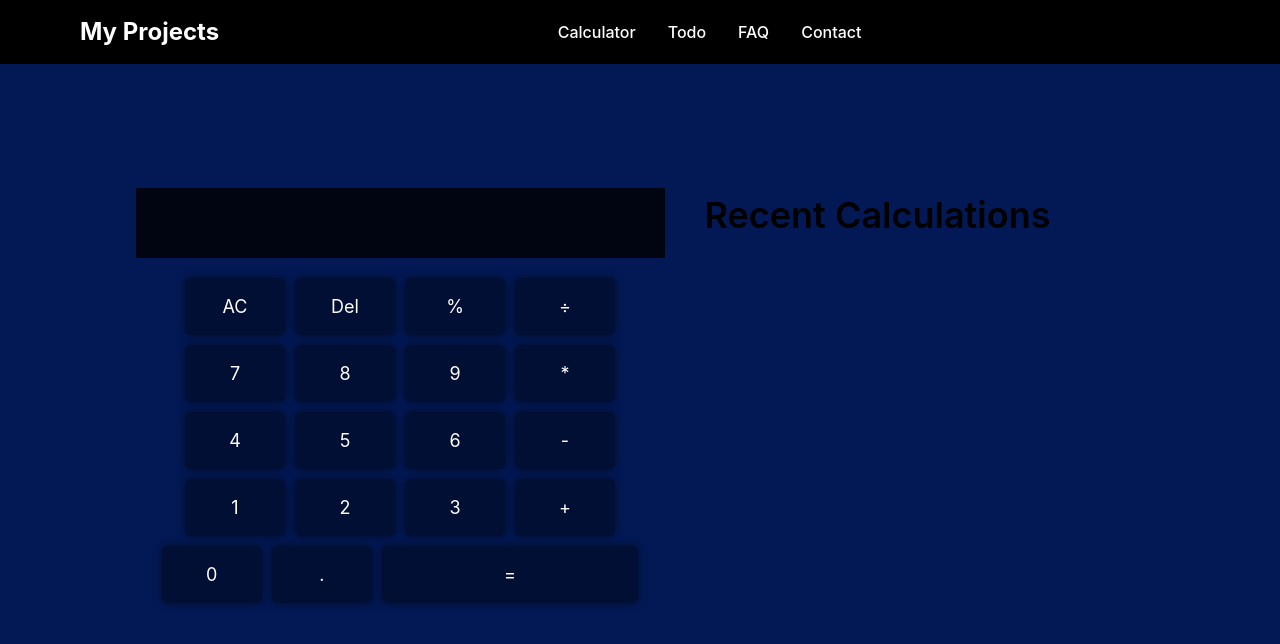
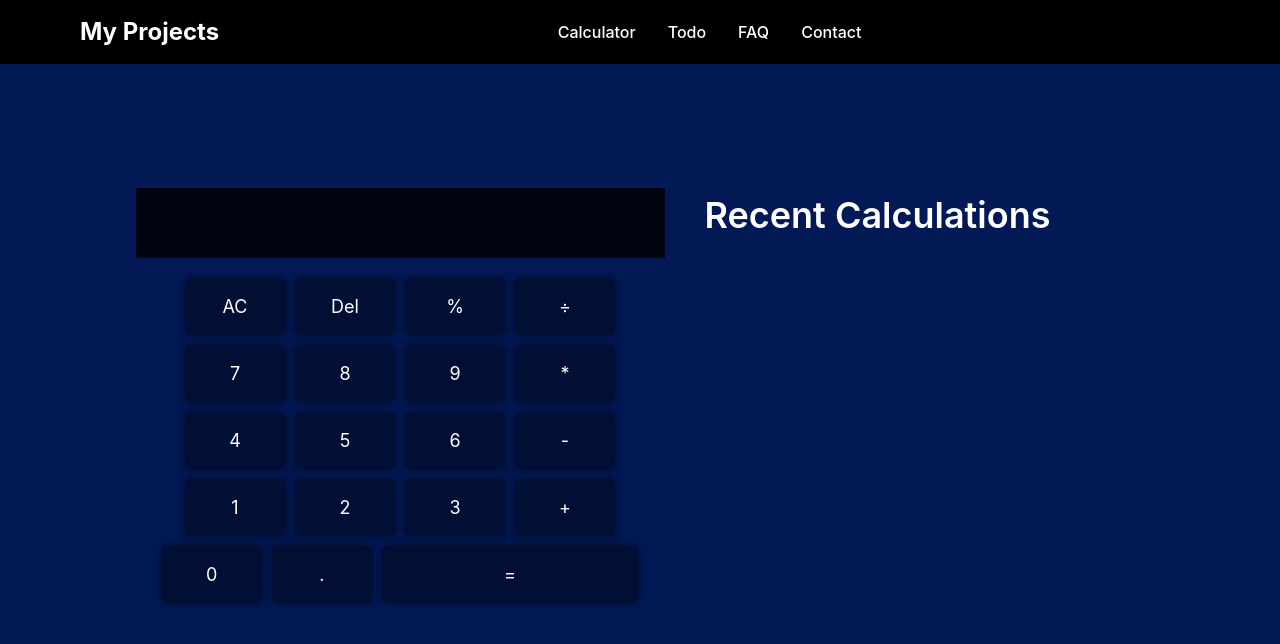
Before and after one commit to Areeb005/Calculator-React-Redux-and-Todo-App, a React (Create React App) app: page / in a window 1280 px wide. Shown: the top 644 px of the page. Built offline with nearby package versions, Linux system fonts and the light colour scheme.

Commit message:
color change recent text

```diff
--- a/src/components/calculator.jsx
+++ b/src/components/calculator.jsx
@@ -24,7 +24,7 @@
     return <>
         <div className='main-div max-lg:mt-16'>
             <div className='history-div'>
-                <h1 className='text-4xl font-semibold'>Recent Calculations</h1>
+                <h1 className='text-4xl font-semibold text-white'>Recent Calculations</h1>
                 <div className='history'>
                     <ul>
                         {selector.map((elements, index) => {
```
